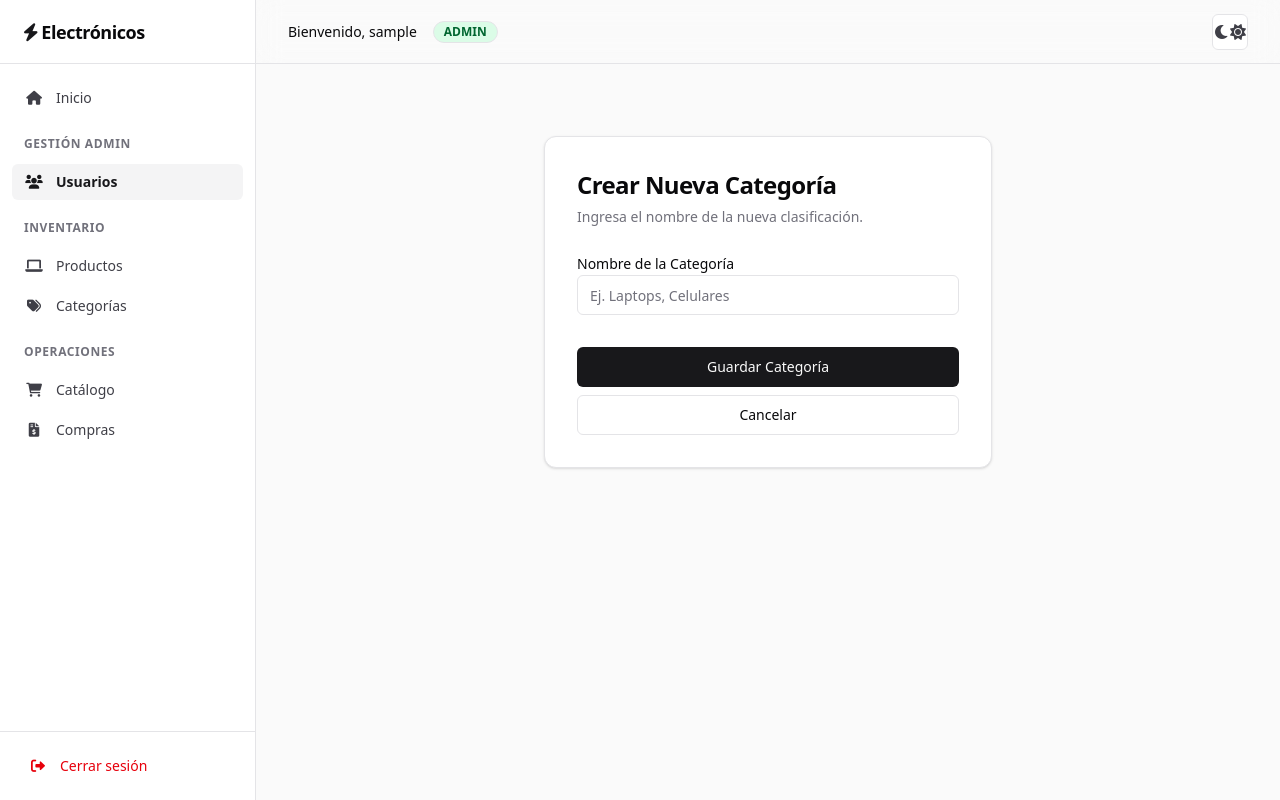
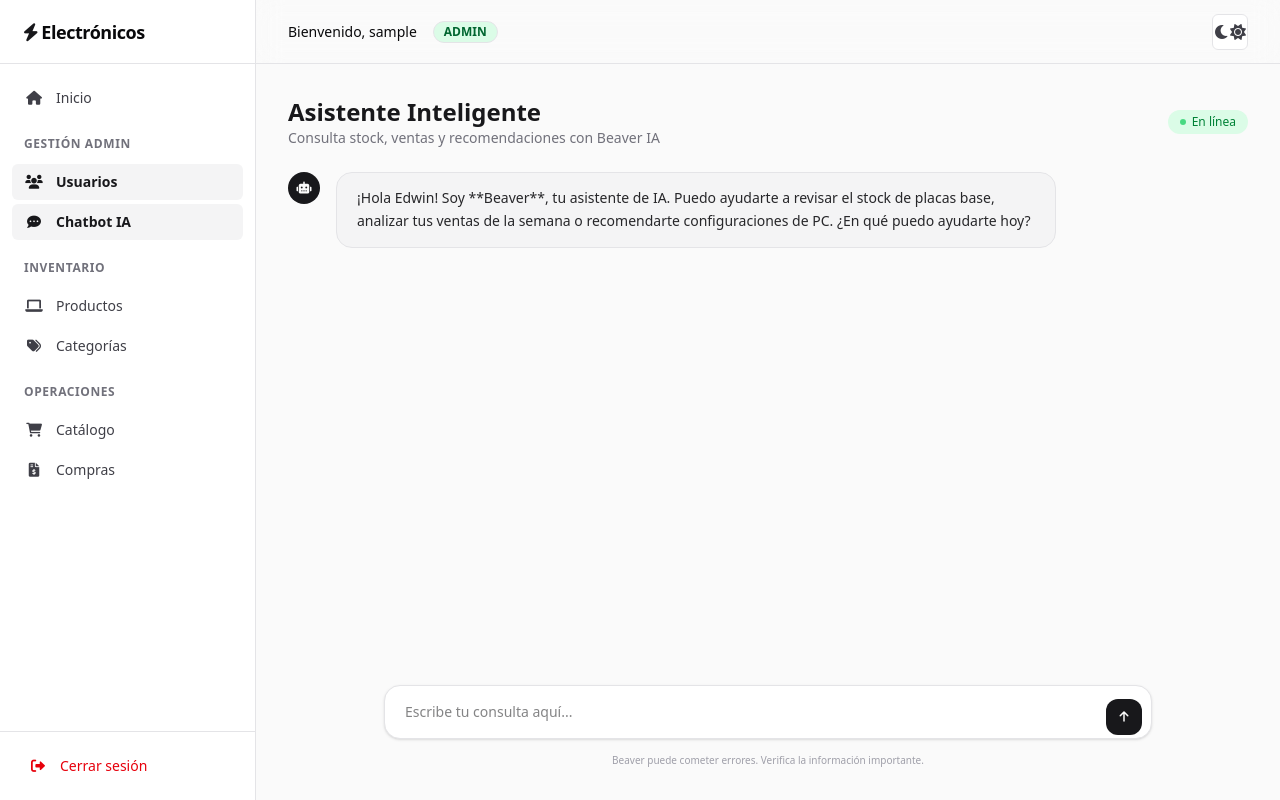
Before and after one commit to SydCrow-bit/VENTA-DE-PRODUCTOS, a Flask app: page /admin/chat in a window 1280 px wide. Run offline with Flask 3, Linux system fonts and the light colour scheme; a user stored in the database is signed in; tables that the repository leaves empty hold one stand-in row (values such as "Sample post").

Commit message:
Actualización del archivo chat.html
Actualización del archivo chat.html y ajuste de lógica

```diff
--- a/app/templates/admin/chat.html
+++ b/app/templates/admin/chat.html
@@ -1,30 +1,142 @@
 {% extends "base.html" %}
 
-{% block title %}Nueva Categoría{% endblock %}
+{% block title %}Chatbot IA - Beaver{% endblock %}
 
 {% block content %}
-<div class="flex items-center justify-center py-10">
-    <div class="w-full max-w-md rounded-xl border border-zinc-200 dark:border-zinc-800 bg-white dark:bg-zinc-950 p-8 shadow-sm">
-        <div class="flex flex-col space-y-1.5 mb-6">
-            <h3 class="font-semibold tracking-tight text-2xl">Crear Nueva Categoría</h3>
-            <p class="text-sm text-zinc-500 dark:text-zinc-400">Ingresa el nombre de la nueva clasificación.</p>
+<div class="flex flex-col h-[calc(100vh-8rem)] max-w-5xl mx-auto">
+    <div class="flex items-center justify-between mb-6">
+        <div>
+            <h1 class="text-2xl font-bold text-zinc-900 dark:text-zinc-50">Asistente Inteligente</h1>
+            <p class="text-sm text-zinc-500 dark:text-zinc-400">Consulta stock, ventas y recomendaciones con Beaver IA</p>
         </div>
+        <div class="px-3 py-1 bg-green-100 text-green-700 text-xs font-medium rounded-full flex items-center gap-1.5">
+            <span class="w-1.5 h-1.5 bg-green-500 rounded-full animate-pulse"></span>
+            En línea
+        </div>
+    </div>
 
-        <form action="{{ url_for('routes.crear_categoria') }}" method="POST" class="space-y-4">
-            <div class="space-y-2">
-                <label for="nombre" class="text-sm font-medium leading-none">Nombre de la Categoría</label>
-                <input type="text" name="nombre" id="nombre" placeholder="Ej. Laptops, Celulares" required class="flex h-10 w-full rounded-md border border-zinc-200 dark:border-zinc-800 bg-transparent px-3 py-2 text-sm placeholder:text-zinc-500 focus:outline-none focus:ring-2 focus:ring-zinc-950 dark:focus:ring-zinc-300">
+    <div id="chat-messages" class="flex-1 overflow-y-auto space-y-6 mb-6 pr-4 custom-scrollbar">
+        <div class="flex gap-4 w-full max-w-3xl">
+            <div class="w-8 h-8 rounded-full bg-zinc-900 dark:bg-zinc-50 text-zinc-50 dark:text-zinc-900 flex-shrink-0 flex items-center justify-center">
+                <i class="fas fa-robot text-xs"></i>
             </div>
+            <div class="bg-zinc-100 dark:bg-zinc-900 border border-zinc-200 dark:border-zinc-800 px-5 py-3.5 rounded-2xl text-sm leading-relaxed text-zinc-800 dark:text-zinc-200">
+                ¡Hola Edwin! Soy **Beaver**, tu asistente de IA. Puedo ayudarte a revisar el stock de placas base, analizar tus ventas de la semana o recomendarte configuraciones de PC. ¿En qué puedo ayudarte hoy?
+            </div>
+        </div>
+    </div>
 
-            <div class="flex flex-col gap-2 pt-4">
-                <button type="submit" class="inline-flex items-center justify-center rounded-md text-sm font-medium transition-colors bg-zinc-900 text-zinc-50 hover:bg-zinc-900/90 dark:bg-zinc-50 dark:text-zinc-900 dark:hover:bg-zinc-50/90 h-10 px-4 py-2">
-                    Guardar Categoría
-                </button>
-                <a href="{{ url_for('routes.lista_categorias') }}" class="inline-flex items-center justify-center rounded-md text-sm font-medium transition-colors border border-zinc-200 dark:border-zinc-800 bg-white dark:bg-zinc-950 hover:bg-zinc-100 hover:text-zinc-900 dark:hover:bg-zinc-800 dark:hover:text-zinc-50 h-10 px-4 py-2">
-                    Cancelar
-                </a>
-            </div>
+    <div class="relative max-w-3xl mx-auto w-full">
+        <form id="chat-form" class="relative">
+            <textarea id="user-input"
+                rows="1"
+                class="w-full bg-white dark:bg-zinc-950 border border-zinc-200 dark:border-zinc-800 rounded-2xl pl-5 pr-12 py-4 text-sm focus:outline-none focus:ring-2 focus:ring-zinc-500 dark:focus:ring-zinc-400 resize-none shadow-sm dark:text-zinc-100"
+                placeholder="Escribe tu consulta aquí..."></textarea>
+            <button type="submit"
+                class="absolute right-2.5 bottom-2.5 w-9 h-9 flex items-center justify-center bg-zinc-900 dark:bg-zinc-50 text-zinc-50 dark:text-zinc-900 rounded-xl hover:opacity-90 transition-opacity disabled:opacity-50"
+                id="send-btn">
+                <i class="fas fa-arrow-up text-xs"></i>
+            </button>
         </form>
+        <p class="text-[10px] text-center text-zinc-400 mt-2">Beaver puede cometer errores. Verifica la información importante.</p>
     </div>
 </div>
+
+<style>
+    .custom-scrollbar::-webkit-scrollbar { width: 4px; }
+    .custom-scrollbar::-webkit-scrollbar-track { background: transparent; }
+    .custom-scrollbar::-webkit-scrollbar-thumb { background: #3f3f46; border-radius: 10px; }
+</style>
+
+<script>
+    const chatForm = document.getElementById('chat-form');
+    const userInput = document.getElementById('user-input');
+    const chatMessages = document.getElementById('chat-messages');
+    const sendBtn = document.getElementById('send-btn');
+
+    // Auto-ajuste de la altura del textarea
+    userInput.addEventListener('input', function() {
+        this.style.height = 'auto';
+        this.style.height = (this.scrollHeight) + 'px';
+    });
+
+    function formatText(text) {
+        // Formato básico para negritas y saltos de línea
+        return text.replace(/\*\*(.*?)\*\*/g, '<strong>$1</strong>').replace(/\n/g, '<br>');
+    }
+
+    function appendMessage(role, text) {
+        const div = document.createElement('div');
+        div.className = `flex gap-4 w-full ${role === 'user' ? 'justify-end' : 'max-w-3xl'}`;
+
+        const iconClass = role === 'user'
+            ? 'bg-zinc-200 dark:bg-zinc-800 text-zinc-600 dark:text-zinc-400 fa-user'
+            : 'bg-zinc-900 dark:bg-zinc-50 text-zinc-50 dark:text-zinc-900 fa-robot';
+
+        const bubbleClass = role === 'user'
+            ? 'bg-zinc-900 dark:bg-zinc-50 text-zinc-50 dark:text-zinc-900 rounded-2xl rounded-tr-none'
+            : 'bg-zinc-100 dark:bg-zinc-900 border border-zinc-200 dark:border-zinc-800 text-zinc-800 dark:text-zinc-200 rounded-2xl rounded-tl-none';
+
+        div.innerHTML = `
+            ${role === 'ai' ? `<div class="w-8 h-8 rounded-full flex-shrink-0 flex items-center justify-center ${iconClass.split(' ')[0]}"><i class="fas fa-robot text-xs"></i></div>` : ''}
+            <div class="${bubbleClass} px-5 py-3.5 text-sm leading-relaxed max-w-[85%]">
+                ${formatText(text)}
+            </div>
+            ${role === 'user' ? `<div class="w-8 h-8 rounded-full flex-shrink-0 flex items-center justify-center bg-zinc-200 dark:bg-zinc-800"><i class="fas fa-user text-xs"></i></div>` : ''}
+        `;
+
+        chatMessages.appendChild(div);
+        chatMessages.scrollTop = chatMessages.scrollHeight;
+    }
+
+    function showTyping() {
+        const div = document.createElement('div');
+        div.id = 'typing-indicator';
+        div.className = 'flex gap-4 w-full max-w-3xl';
+        div.innerHTML = `
+            <div class="w-8 h-8 rounded-full bg-zinc-900 dark:bg-zinc-50 text-zinc-50 dark:text-zinc-900 flex-shrink-0 flex items-center justify-center">
+                <i class="fas fa-robot text-xs"></i>
+            </div>
+            <div class="bg-zinc-100 dark:bg-zinc-900 border border-zinc-200 dark:border-zinc-800 rounded-2xl px-5 py-4 flex items-center gap-1.5 w-24">
+                <div class="w-1.5 h-1.5 bg-zinc-400 rounded-full animate-bounce"></div>
+                <div class="w-1.5 h-1.5 bg-zinc-400 rounded-full animate-bounce" style="animation-delay: 0.15s"></div>
+                <div class="w-1.5 h-1.5 bg-zinc-400 rounded-full animate-bounce" style="animation-delay: 0.3s"></div>
+            </div>
+        `;
+        chatMessages.appendChild(div);
+        chatMessages.scrollTop = chatMessages.scrollHeight;
+    }
+
+    chatForm.addEventListener('submit', async (e) => {
+        e.preventDefault();
+        const message = userInput.value.trim();
+        if (!message) return;
+
+        appendMessage('user', message);
+        userInput.value = '';
+        userInput.style.height = 'auto';
+
+        showTyping();
+
+        try {
+            const response = await fetch('/api/chat', {
+                method: 'POST',
+                headers: { 'Content-Type': 'application/json' },
+                body: JSON.stringify({ message })
+            });
+
+            const data = await response.json();
+            document.getElementById('typing-indicator').remove();
+
+            if (data.response) {
+                appendMessage('ai', data.response);
+            } else {
+                appendMessage('ai', 'Lo siento, hubo un problema al procesar tu consulta.');
+            }
+        } catch (error) {
+            document.getElementById('typing-indicator').remove();
+            appendMessage('ai', 'Error de conexión con el servidor.');
+        }
+    });
+</script>
 {% endblock %}
--- a/app/templates/base.html
+++ b/app/templates/base.html
@@ -46,6 +46,12 @@
                 <i class="fas fa-users w-5 text-center"></i> Usuarios
             </a>
 
+            <a href="{{ url_for('admin.chat') }}"
+                class="flex items-center gap-3 px-3 py-2 rounded-md text-sm transition-colors {{ 'bg-zinc-100 dark:bg-zinc-800 text-zinc-900 dark:text-zinc-50 font-semibold' if request.endpoint == 'admin.chat' else 'font-medium text-zinc-700 dark:text-zinc-300 hover:bg-zinc-100 dark:hover:bg-zinc-800' }}">
+                <i class="fas fa-comment-dots w-5 text-center"></i> Chatbot IA
+            </a>
+
+
             <div class="px-3 pt-4 pb-2 text-xs font-semibold text-zinc-500 uppercase tracking-wider">Inventario</div>
             <a href="{{ url_for('routes.lista_productos') }}"
                 class="flex items-center gap-3 px-3 py-2 rounded-md text-sm transition-colors {{ 'bg-zinc-100 dark:bg-zinc-800 text-zinc-900 dark:text-zinc-50 font-semibold' if request.endpoint and 'producto' in request.endpoint else 'font-medium text-zinc-700 dark:text-zinc-300 hover:bg-zinc-100 dark:hover:bg-zinc-800' }}">
@@ -55,6 +61,7 @@
                 class="flex items-center gap-3 px-3 py-2 rounded-md text-sm transition-colors {{ 'bg-zinc-100 dark:bg-zinc-800 text-zinc-900 dark:text-zinc-50 font-semibold' if request.endpoint and 'categoria' in request.endpoint else 'font-medium text-zinc-700 dark:text-zinc-300 hover:bg-zinc-100 dark:hover:bg-zinc-800' }}">
                 <i class="fas fa-tags w-5 text-center"></i> Categorías
             </a>
+
             {% endif %}
 
             <div class="px-3 pt-4 pb-2 text-xs font-semibold text-zinc-500 uppercase tracking-wider">Operaciones</div>
```
